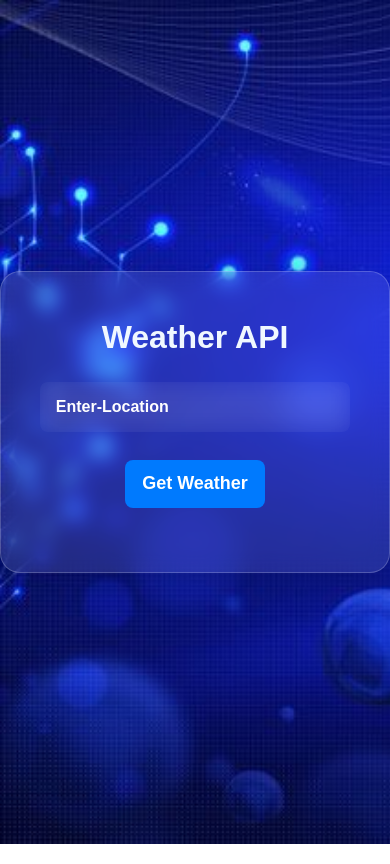
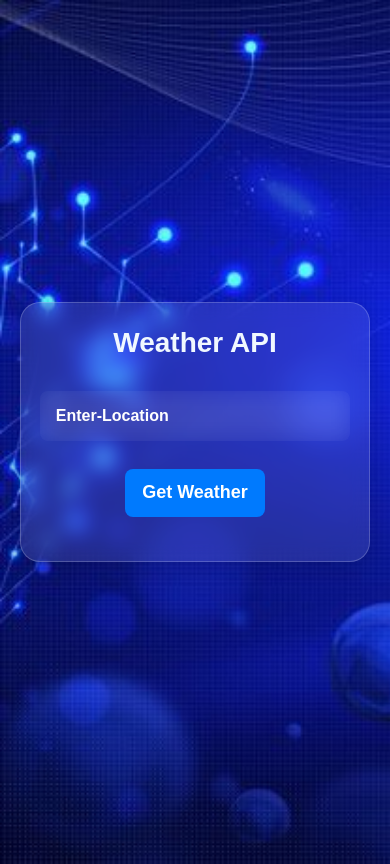
Before and after one commit to ujjawal2301/weatherapp, a plain HTML site: page index.html in a window 390 px wide. Drawn offline with Linux system fonts and the light colour scheme.

Commit message:
Fixed the Conatiner

```diff
--- a/style.css
+++ b/style.css
@@ -11,14 +11,16 @@ body {
 }
 
 .weather-container {
-    width: 400px;
+    width: 90%;
+    max-width: 400px;
+    margin: 20px auto;
+    box-sizing: border-box;
     color: #f0f8ff;
     background: rgba(255, 255, 255, 0.1);                                                  /* Transparent white */
     border-radius: 20px;
     backdrop-filter: blur(10px);                                                           /* Glass blur effect */
     border: 1px solid rgba(255, 255, 255, 0.2);                                         /* Soft border */
     box-shadow: 0 8px 32px rgba(0, 0, 0, 0.2);                                         /* Depth shadow */
-    padding: 20px;                                                                      /* Space inside */
 }
 
 .weather-container h1 {
@@ -34,7 +36,7 @@ body {
 
  input::placeholder {
     color: #fff;
-    opacity: 1; /* Firefox sometimes dims placeholders, so set opacity if needed */
+    opacity: 1;
   }
 
 
@@ -97,3 +99,36 @@ body {
     margin: 10px 0;
     font-size: 18px;
 }
+
+
+/* Mobile screens */
+@media (max-width: 600px) {
+    body {
+        background-size: cover;
+        padding: 10px;
+    }
+
+    .weather-container {
+        width: 100%;
+        max-width: 100%;
+        margin: 10px;
+        font-size: 14px;
+    }
+
+    input, button {
+        width: 100%;
+        margin-top: 8px;
+    }
+}
+
+/* Tablet screens */
+@media (min-width: 601px) and (max-width: 900px) {
+    .weather-container {
+        width: 80%;
+        max-width: 600px;
+    }
+
+    input, button {
+        font-size: 16px;
+    }
+}
```
